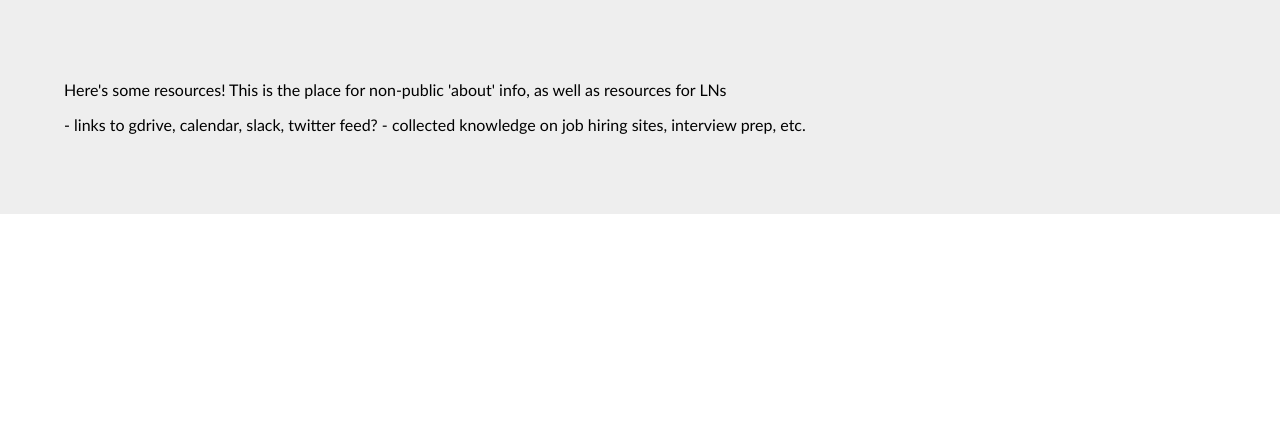
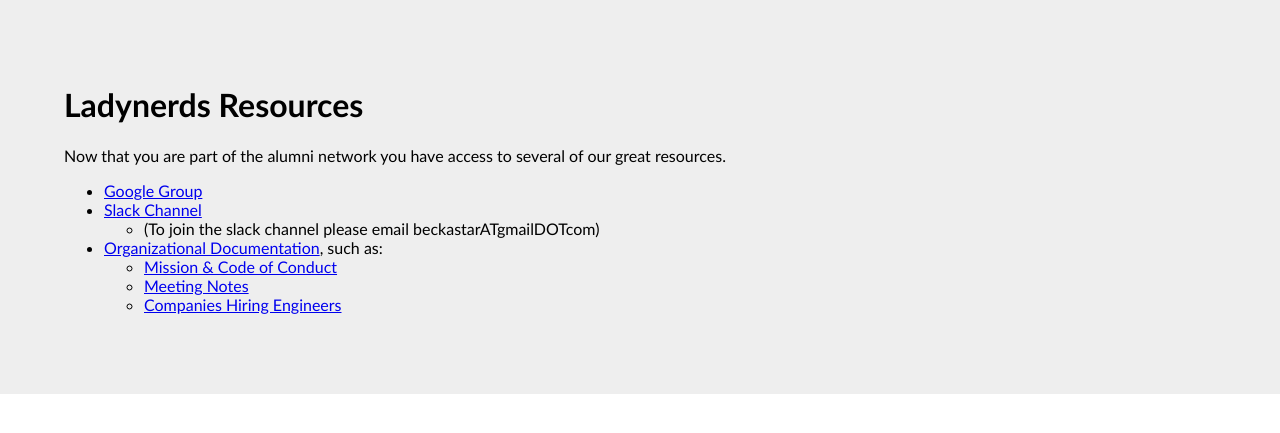
Before and after one commit to beckastar/ladynerds_site, a Django app: page /resources/ in a window 1280 px wide. Shown: the part 176-609 px from the top of the page. Run offline with Django 3.2, Linux system fonts and the light colour scheme; a user stored in the database is signed in; parts of the project's set-up code (start-up, migrations or seed data) failed here and were passed over.

Commit message:
adding resources links

```diff
--- a/ladynerds/templates/resources.html
+++ b/ladynerds/templates/resources.html
@@ -1,8 +1,23 @@
 {% extends "base.html" %}
 {% block content %}
 
-<p>Here's some resources! This is the place for non-public 'about' info, as well as resources for LNs</p>
+<h1>Ladynerds Resources</h1>
 <p>
-- links to gdrive, calendar, slack, twitter feed?
-- collected knowledge on job hiring sites, interview prep, etc.
+Now that you are part of the alumni network you have access to several of our great resources.
+</p>
+
+<ul>
+  <li><a href="https://groups.google.com/forum/#!forum/lady-nerds" target="_blank">Google Group</a></li>
+  <li><a href="https://ladynerds.slack.com/" target="_blank">Slack Channel</a></li>
+  <ul>
+    <li>(To join the slack channel please email beckastarATgmailDOTcom)</li>
+  </ul>
+  <li><a href="https://drive.google.com/open?id=0B9wDEqjIvkR2fl9SazZfbDdJVE9FV3l3LUhva1Z5RDhqVnAwM0c5RE1sZmF5RXcwMm5hLW8" target="_blank">Organizational Documentation</a>, such as:</li>
+  <ul>
+    <li><a href="https://drive.google.com/open?id=1QPkjE6eA6QLkjoBWRwVLU1p2csd3midxMPZwTkGn2wg" target="_blank">Mission & Code of Conduct</a></li>
+    <li><a href="https://drive.google.com/open?id=0B9wDEqjIvkR2fmcwdzBzYVdraVlKZHhoRFA0VE9ZYnR6V0RhNXRFaHQtZ2dZcVhreFloOHc" target="_blank">Meeting Notes</a></li>
+    <li><a href="https://drive.google.com/open?id=1kKNhQHbq4KomdphqGrfInK75SXG8a033LlfraGqtxG0" target="_blank">Companies Hiring Engineers</a></li>
+  </ul>
+</ul>
+
 {% endblock %}
```
